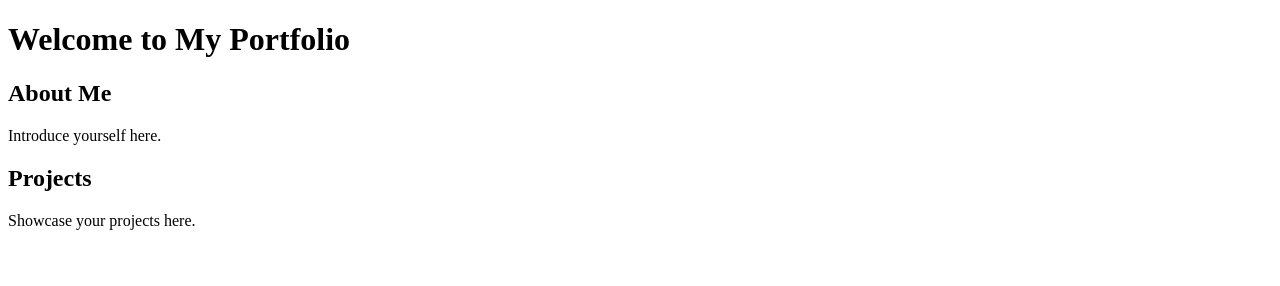
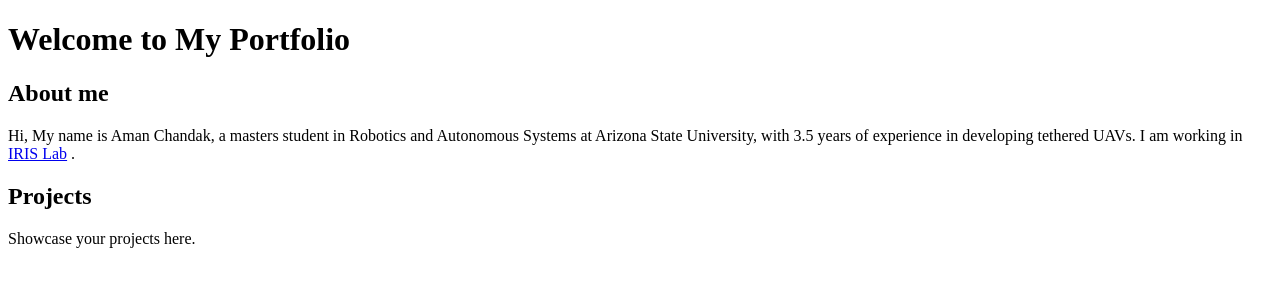
Before and after one commit to Aman-Chandak/amanchandak.github.io, a plain HTML site: page index.html in a window 1280 px wide. Drawn offline with Linux system fonts and the light colour scheme.

Commit message:
Initial portfolio commit2

```diff
--- a/index.html
+++ b/index.html
@@ -10,8 +10,12 @@
         <h1>Welcome to My Portfolio</h1>
     </header>
     <section>
-        <h2>About Me</h2>
-        <p>Introduce yourself here.</p>
+        <h2>About me
+        </h2>
+        <p>Hi,
+            My name is Aman Chandak, a masters student in Robotics and Autonomous Systems at Arizona State University, with 3.5 years of experience
+            in developing tethered UAVs. I am working in <a href="https://irislab.tech/"> IRIS Lab</a>
+            .</p>
     </section>
     <section>
         <h2>Projects</h2>
```
